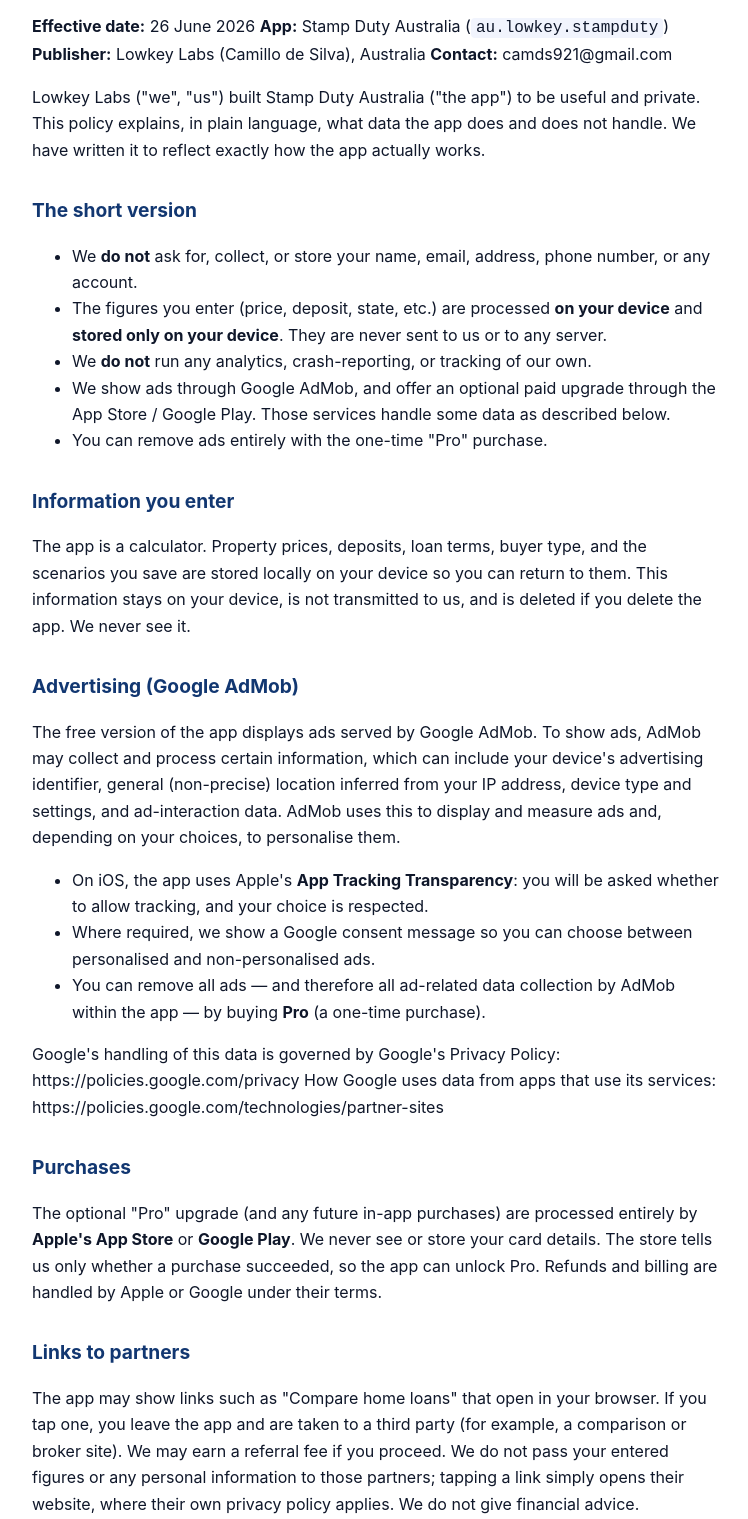
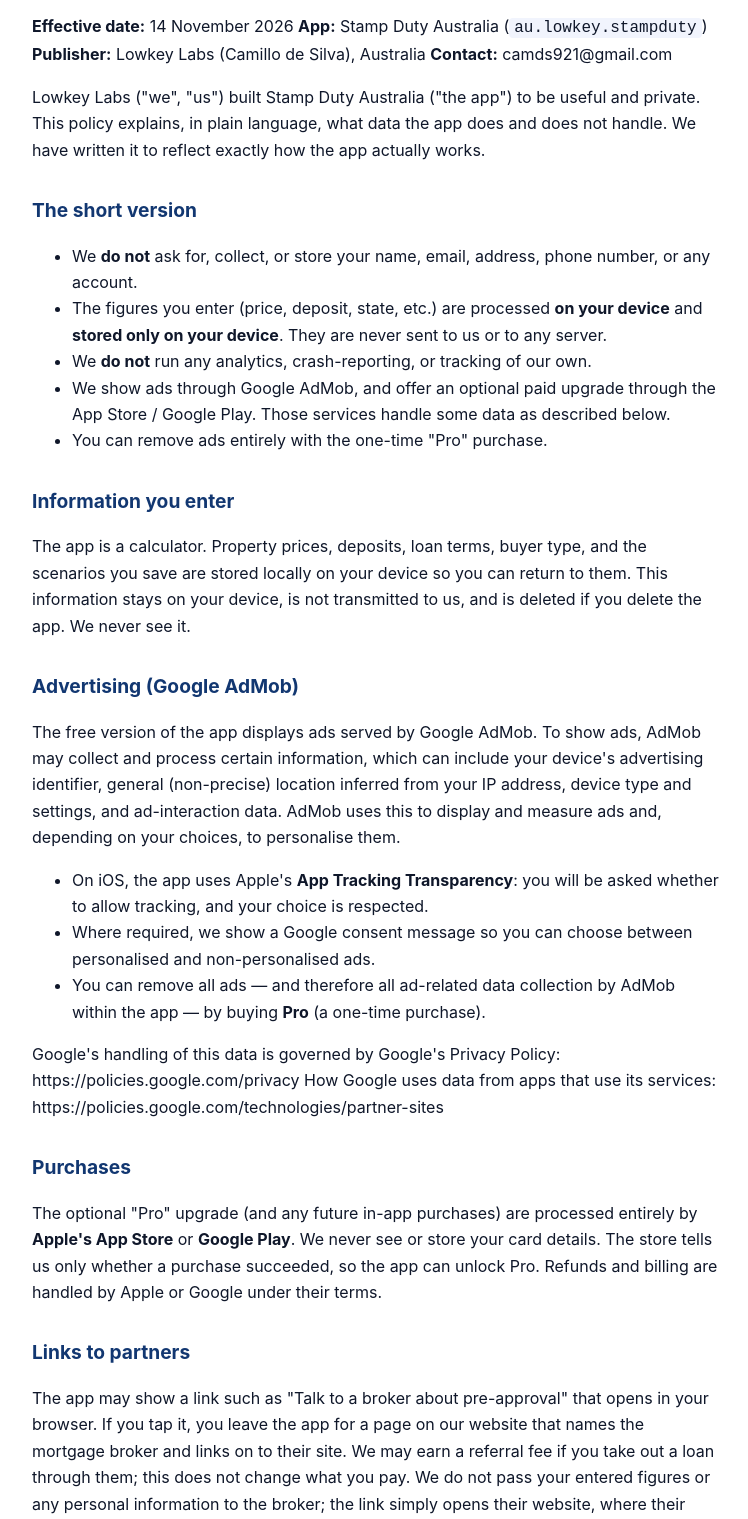
Before and after one commit to camds921/camds921.github.io, a plain HTML site: page stampduty/privacy/index.html in a window 1280 px wide. Shown: the part 81-1600 px from the top of the page, without its empty margins (264-1012 px from the left). Drawn offline with Linux system fonts and the light colour scheme.

Commit message:
Privacy policy: describe the broker referral link

```diff
--- a/stampduty/privacy/index.html
+++ b/stampduty/privacy/index.html
@@ -30,7 +30,7 @@ code { background: var(--card); padding: 1px 5px; border-radius: 4px; }
 <body>
 <main>
 <h1>Privacy Policy — Stamp Duty Australia</h1>
-<p><strong>Effective date:</strong> 26 June 2026
+<p><strong>Effective date:</strong> 14 November 2026
 <strong>App:</strong> Stamp Duty Australia (<code>au.lowkey.stampduty</code>)
 <strong>Publisher:</strong> Lowkey Labs (Camillo de Silva), Australia
 <strong>Contact:</strong> camds921@gmail.com</p>
@@ -57,7 +57,7 @@ How Google uses data from apps that use its services: https://policies.google.co
 <h2>Purchases</h2>
 <p>The optional "Pro" upgrade (and any future in-app purchases) are processed entirely by <strong>Apple's App Store</strong> or <strong>Google Play</strong>. We never see or store your card details. The store tells us only whether a purchase succeeded, so the app can unlock Pro. Refunds and billing are handled by Apple or Google under their terms.</p>
 <h2>Links to partners</h2>
-<p>The app may show links such as "Compare home loans" that open in your browser. If you tap one, you leave the app and are taken to a third party (for example, a comparison or broker site). We may earn a referral fee if you proceed. We do not pass your entered figures or any personal information to those partners; tapping a link simply opens their website, where their own privacy policy applies. We do not give financial advice.</p>
+<p>The app may show a link such as "Talk to a broker about pre-approval" that opens in your browser. If you tap it, you leave the app for a page on our website that names the mortgage broker and links on to their site. We may earn a referral fee if you take out a loan through them; this does not change what you pay. We do not pass your entered figures or any personal information to the broker; the link simply opens their website, where their own privacy policy applies. We are not a lender or broker and do not give financial advice.</p>
 <h2>What we do NOT do</h2>
 <ul>
 <li>We do not collect personal information.</li>
```
